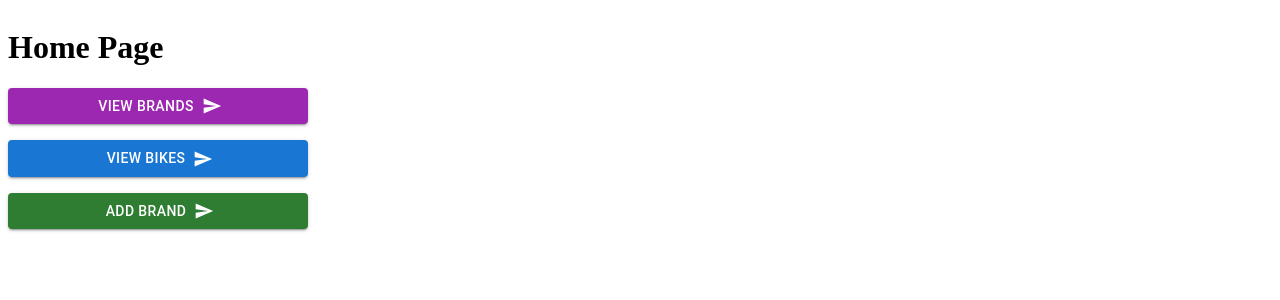
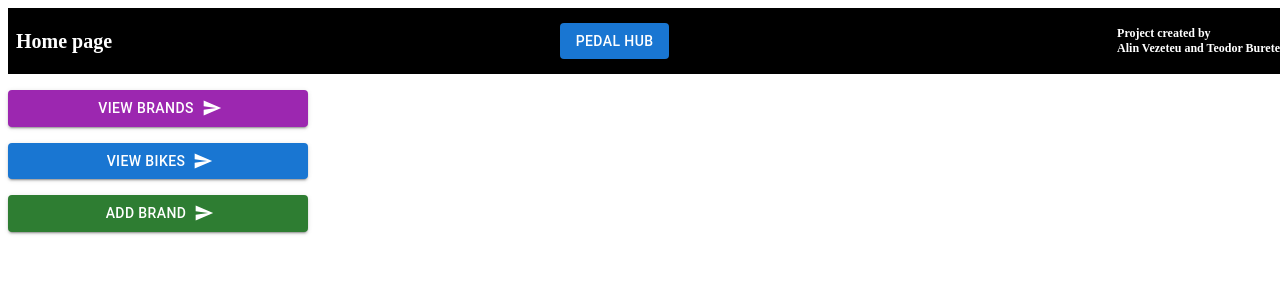
Before and after one commit to Alin-bot/pedal-hub-frontend, a React (Create React App) app: page / in a window 1280 px wide. Shown: the top 300 px of the page. Built offline with nearby package versions, Linux system fonts and the light colour scheme.

Commit message:
nav bar on home page

```diff
--- a/src/components/Common/Navigationbar.tsx
+++ b/src/components/Common/Navigationbar.tsx
@@ -21,6 +21,7 @@ const NavigationBar = (props: NavigateBarProps) => {
       display="flex"
       flexDirection="row"
       p={1}
+      mb={2}
     >
       <Box display="flex" alignItems="center" height="100%">
         <Box color="white" fontSize={20} fontWeight="bold">
--- a/src/components/HomePage/HomePage.tsx
+++ b/src/components/HomePage/HomePage.tsx
@@ -2,12 +2,14 @@ import React from "react";
 import { Button, Stack } from "@mui/material";
 import SendIcon from "@mui/icons-material/Send";
 import { useNavigate } from "react-router-dom";
+import NavigationBar from "../Common/Navigationbar";
 
 const HomePage = () => {
   const navigate = useNavigate();
   return (
+    <>
+      <NavigationBar leftText={`Home page`} />
       <Stack direction="column" width={500}>
-      <h1>Home Page</h1>
         <Stack direction="column" spacing={2} width={300}>
           <Button
             variant="contained"
@@ -35,6 +37,7 @@ const HomePage = () => {
           </Button>
         </Stack>
       </Stack>
+    </>
   );
 };
 
```
Lines whose indentation alone changed are shown as unchanged.
